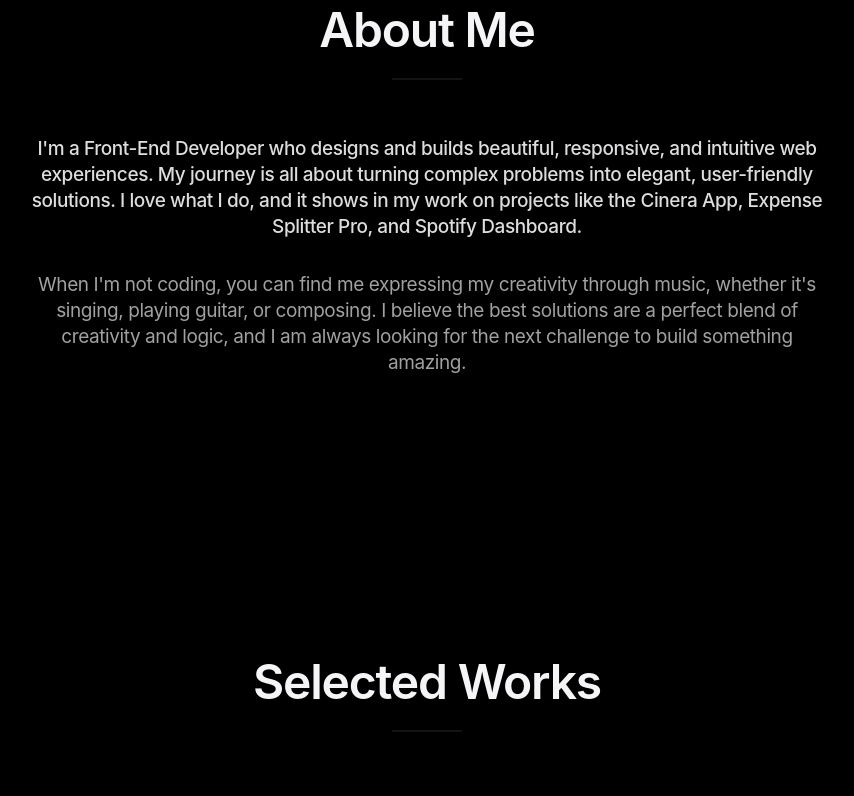
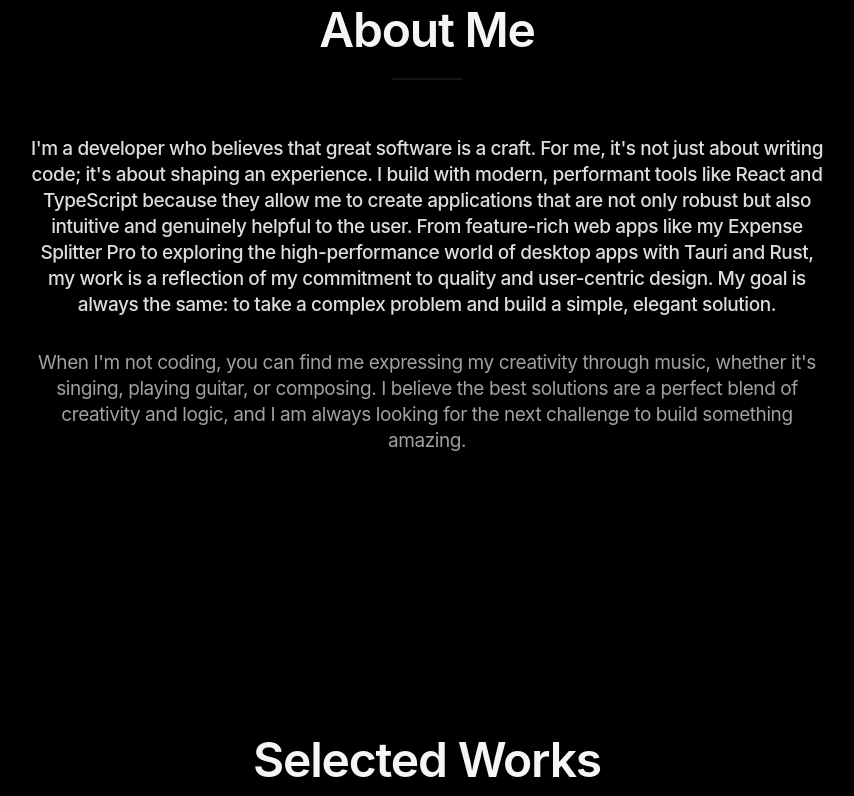
Before and after one commit to Emememil/my-portfolio, a React (Vite) app: page / in a window 1280 px wide. Shown: the part 1740-2536 px from the top of the page, without its empty margins (213-1067 px from the left). Built offline with nearby package versions, Linux system fonts and the light colour scheme; a web font is replaced by a local one.

Commit message:
Update portfolio: Fix education date format and revise About Me section

```diff
--- a/src/components/About/About.jsx
+++ b/src/components/About/About.jsx
@@ -11,7 +11,7 @@ const About = () => {
           <div className="about-content">
             <div className="about-text-container">
               <p>
-                I'm a Front-End Developer who designs and builds beautiful, responsive, and intuitive web experiences. My journey is all about turning complex problems into elegant, user-friendly solutions. I love what I do, and it shows in my work on projects like the Cinera App, Expense Splitter Pro, and Spotify Dashboard.
+                I'm a developer who believes that great software is a craft. For me, it's not just about writing code; it's about shaping an experience. I build with modern, performant tools like React and TypeScript because they allow me to create applications that are not only robust but also intuitive and genuinely helpful to the user. From feature-rich web apps like my Expense Splitter Pro to exploring the high-performance world of desktop apps with Tauri and Rust, my work is a reflection of my commitment to quality and user-centric design. My goal is always the same: to take a complex problem and build a simple, elegant solution.
               </p>
               <p>
                 When I'm not coding, you can find me expressing my creativity through music, whether it's singing, playing guitar, or composing. I believe the best solutions are a perfect blend of creativity and logic, and I am always looking for the next challenge to build something amazing.
--- a/src/components/Resume.jsx
+++ b/src/components/Resume.jsx
@@ -24,7 +24,7 @@ const Resume = () => {
               <div className="resume-item">
                 <h4 className="item-title">Bachelor of Computer Applications (BCA)</h4>
                 <p className="item-subtitle">AMRITA VISHWA VIDYAPEETHAM</p>
-                <p className="item-duration">2022-2025 (Expected)</p>
+                <p className="item-duration">2022 - 2025</p>
               </div>
             </div>
           </div>
```
Also changed, not shown: 1 other file (tests, documents, lock files or other folders).
